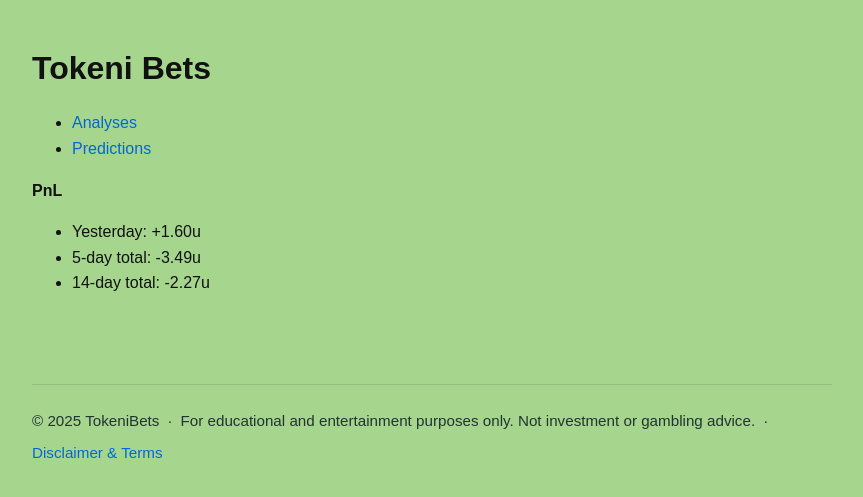
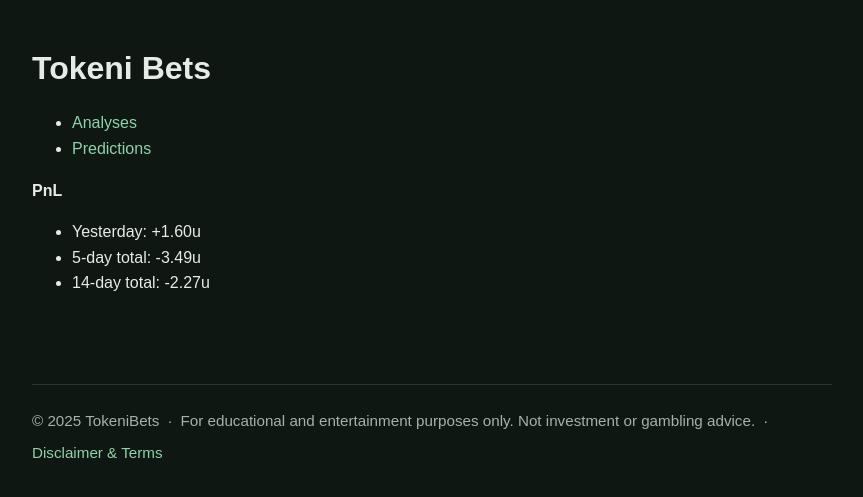
Before and after one commit to tokenibets/tokenibets.github.io, a Jekyll site: the page built from index.md, in a window 1280 px wide. Shown: the top 497 px of the page, without its empty margins (208-1071 px from the left). Built offline with Jekyll 4.4.1, drawn with Linux system fonts in a browser that asks for light colours.

Commit message:
Update default.html

```diff
--- a/_layouts/default.html
+++ b/_layouts/default.html
@@ -5,22 +5,62 @@
   <title>{{ page.title | default: site.title }}</title>
   <meta name="viewport" content="width=device-width, initial-scale=1">
   <style>
-    :root { --maxw: 800px; }
-    html, body { margin: 0; padding: 0; }
+    /* ==== Dark theme palette (tweak these) ==== */
+    :root {
+      --maxw: 800px;
+      --bg: #0f1713;          /* dark greenish-gray background */
+      --fg: #e6ebe8;          /* main text (light) */
+      --fg-muted: #a7b1ab;    /* muted text */
+      --link: #8fd3a8;        /* link color (soft mint) */
+      --link-hover: #b9e7c9;  /* link hover (brighter mint) */
+      --border: rgba(255,255,255,.12); /* subtle borders */
+      --card: rgba(255,255,255,.04);   /* optional surface */
+      --focus: 0 0 0 3px rgba(143,211,168,.45); /* focus ring */
+    }
+
+    html, body { margin: 0; padding: 0; background: var(--bg); color: var(--fg); }
     body {
       font-family: {{ page.font_family | default: site.font_family | default: "Arial, Helvetica, sans-serif" }};
       line-height: 1.6;
-      color: #111;
-      background: #a6d68e;
     }
+
     .wrap { max-width: var(--maxw); margin: 0 auto; padding: 24px 16px; text-align: left; }
-    a { color: #0366d6; text-decoration: none; }
-    a:hover { text-decoration: underline; }
-    .muted { color: #233; font-size: .95em; }
+
+    a {
+      color: var(--link);
+      text-decoration: none;
+      outline: none;
+    }
+    a:hover { color: var(--link-hover); text-decoration: underline; }
+    a:focus-visible { box-shadow: var(--focus); border-radius: 4px; }
+
+    .muted { color: var(--fg-muted); font-size: .95em; }
     .post-link { display: block; padding: 6px 0; }
     .nav-prev-next { margin-top: 40px; display: flex; justify-content: space-between; }
-    hr { border: 0; border-top: 1px solid rgba(0,0,0,.1); margin: 24px 0; }
+
+    hr { border: 0; border-top: 1px solid var(--border); margin: 24px 0; }
     h1,h2,h3 { margin: 0.6em 0 0.4em; }
+
+    /* Optional: give code blocks or pre tags a subtle surface if you use them */
+    pre, code { background: var(--card); }
+    pre { padding: 12px; border-radius: 8px; overflow: auto; }
+    code { padding: 2px 6px; border-radius: 6px; }
+
+    /* Images look sharp on dark backgrounds */
+    img { max-width: 100%; height: auto; border-radius: 6px; }
+
+    /* Buttons/inputs (only if you add them later) */
+    button, input, select, textarea {
+      background: var(--card);
+      color: var(--fg);
+      border: 1px solid var(--border);
+      border-radius: 8px;
+      padding: 8px 10px;
+    }
+    button:hover { filter: brightness(1.1); }
+    button:focus-visible, input:focus-visible, select:focus-visible, textarea:focus-visible {
+      outline: none; box-shadow: var(--focus);
+    }
   </style>
 </head>
 <body>
```
